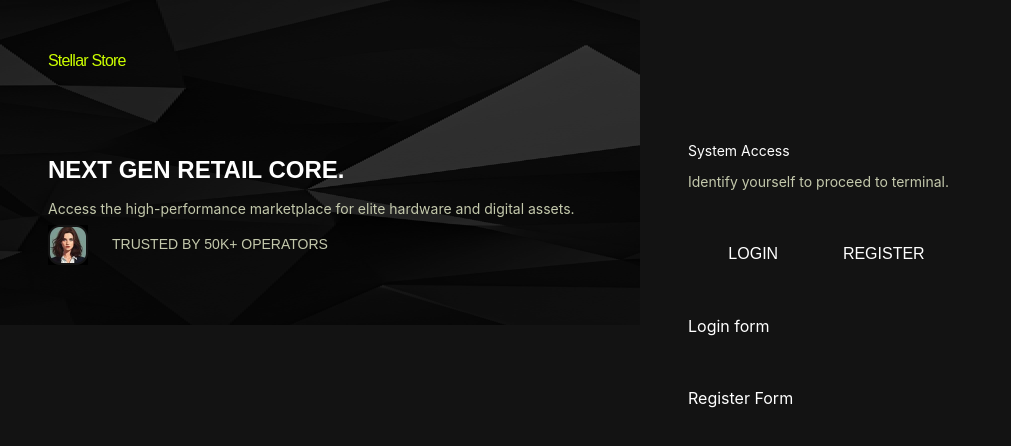
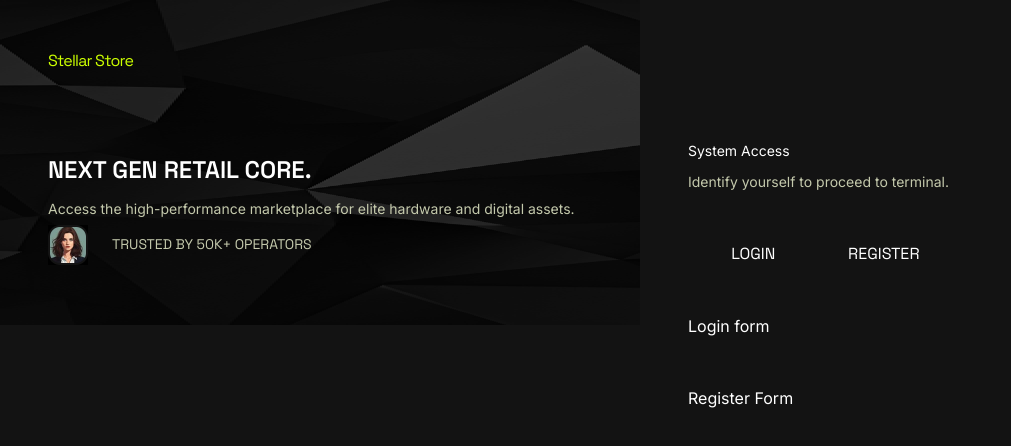
Before and after one commit to MohamedAbdElsamieCoding/stellar-store, a React (Vite) app: page / in a window 1280 px wide. Shown: the top 446 px of the page, without its empty margins (0-1011 px from the left). Built offline with nearby package versions, Linux system fonts and the light colour scheme.

Commit message:
fix fonts problem

```diff
--- a/src/index.css
+++ b/src/index.css
@@ -1,5 +1,6 @@
+@import url("https://fonts.googleapis.com/css2?family=Inter:ital,opsz,wght@0,14..32,100..900;1,14..32,100..900&family=Space+Grotesk:wght@300..700&display=swap");
+
 @import "tailwindcss";
-@import url("https://fonts.googleapis.com/css2?family=Inter:ital,opsz,wght@0,14..32,100..900;1,14..32,100..900&family=Space+Grotesk:wght@300..700&display=swap");
 
 @custom-variant dark (&:where(.dark, .dark *));
 
```
